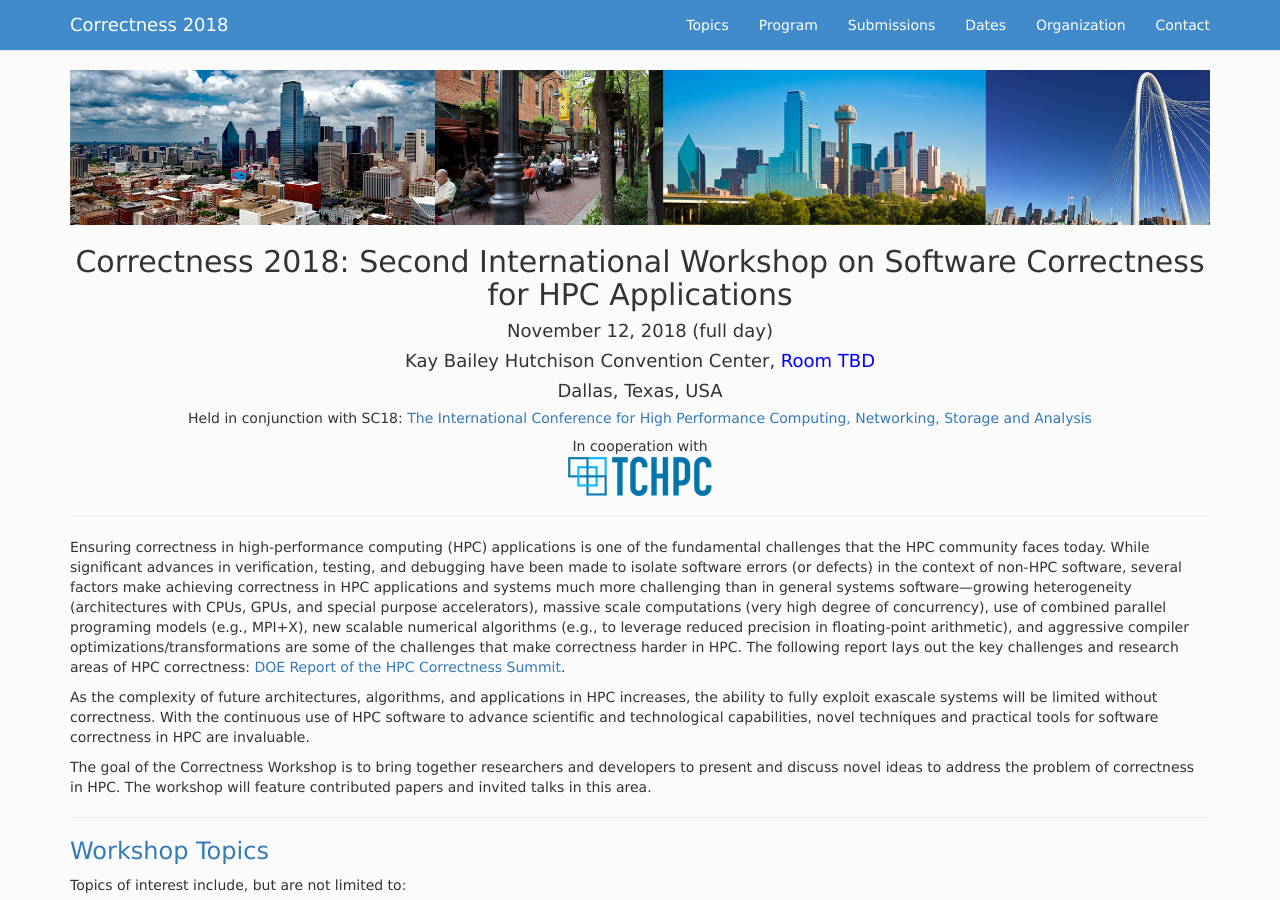
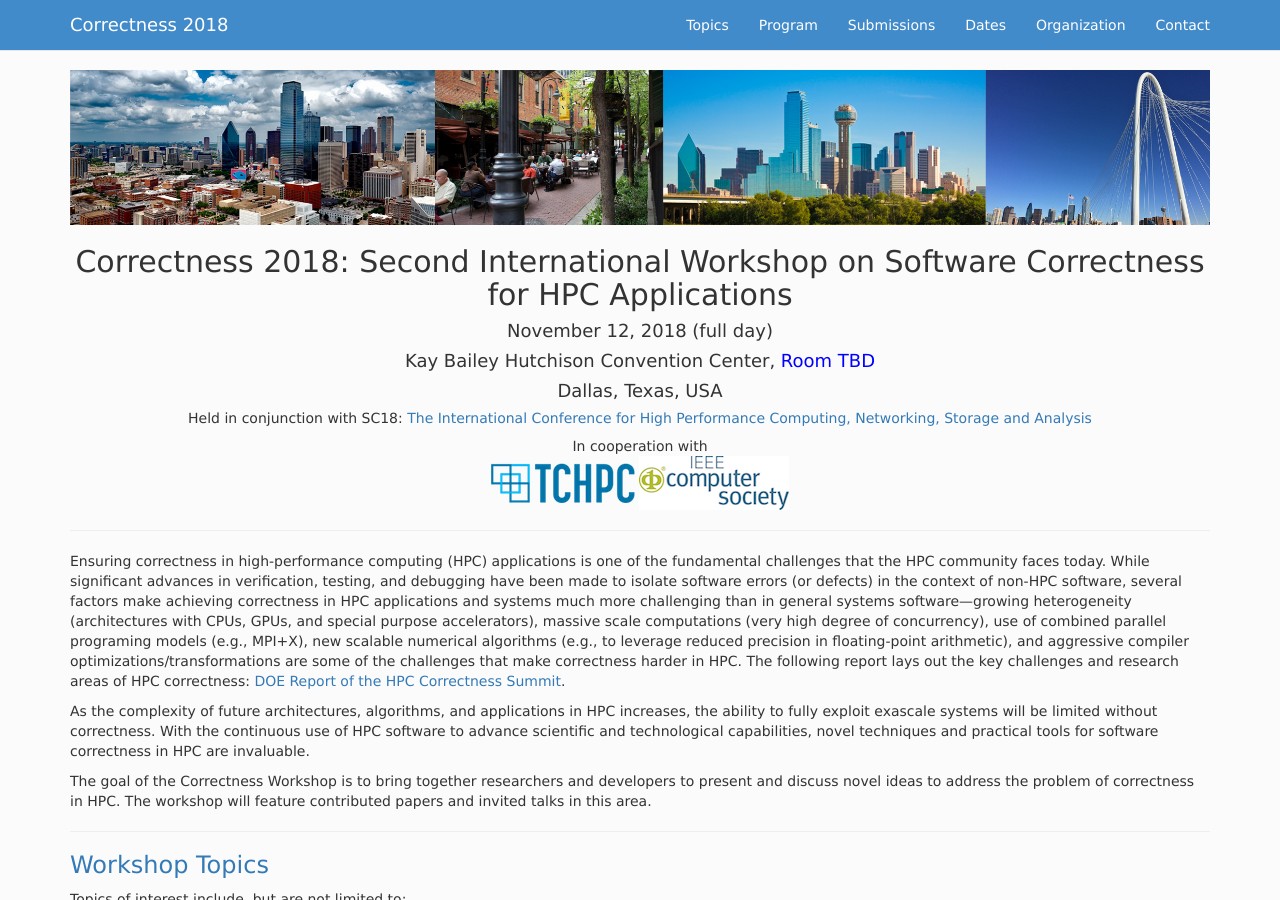
Before and after one commit to correctness-workshop/2018, a Jekyll site: the page built from index.md, in a window 1280 px wide and 900 px high. Built offline with Jekyll 4.4.1, drawn with Linux system fonts in a browser that asks for light colours; nearby versions of some CDN libraries; the list of posts is cut into pages by our own code.

Commit message:
Update index.md

```diff
--- a/index.md
+++ b/index.md
@@ -26,6 +26,9 @@ Correctness 2018: Second International Workshop on Software Correctness for HPC
 In cooperation with <br />
 <a href="https://tc.computer.org/tchpc/">
   <img src="img/tchpc_logo_cmyk.png" alt="TCHPC">
+</a>
+<a href="http://www.computer.org">
+<img src="img/IEEE-Computer-Society-Logo.png" alt="IEEE CS">
 </a>
 </center>
 
```
